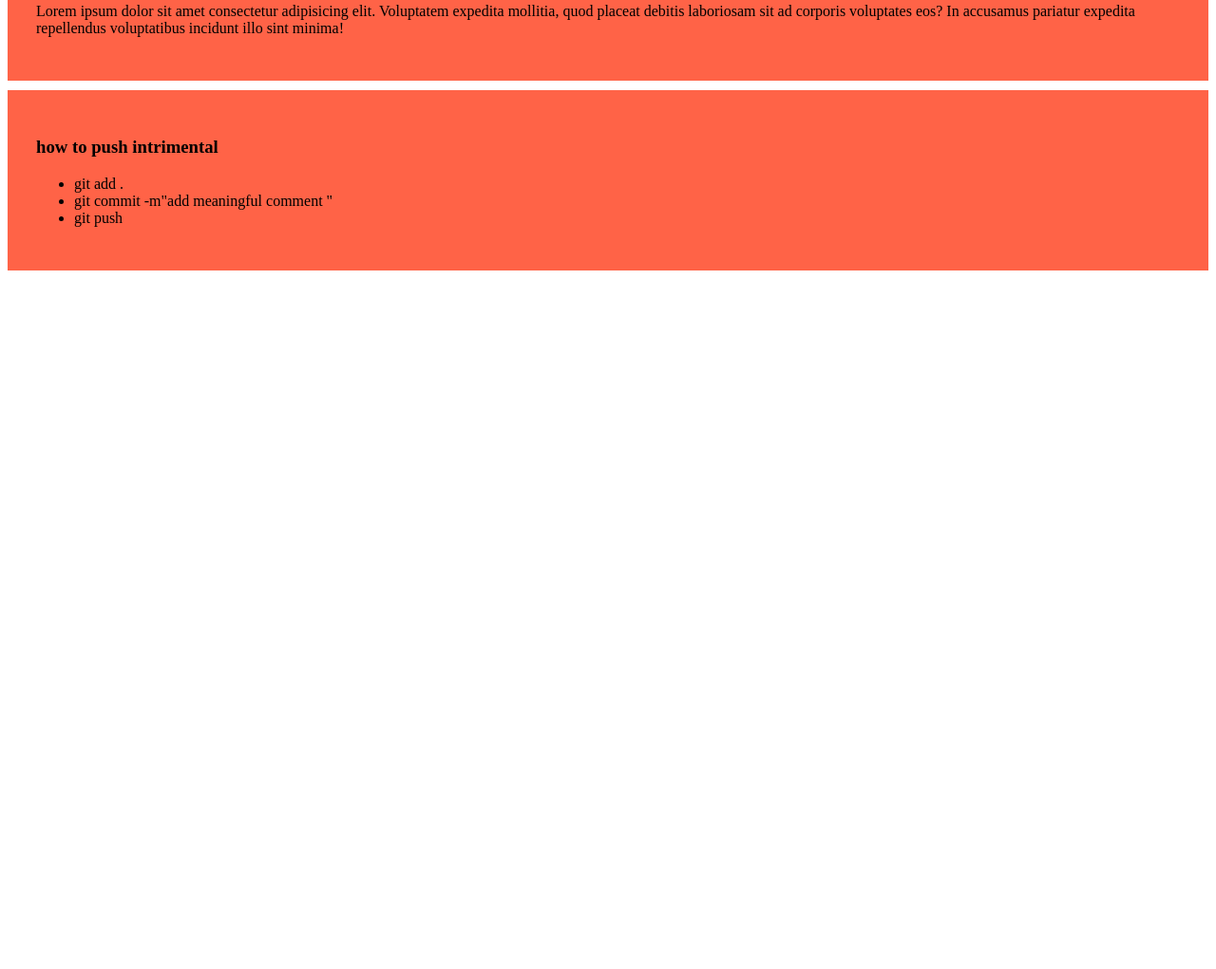
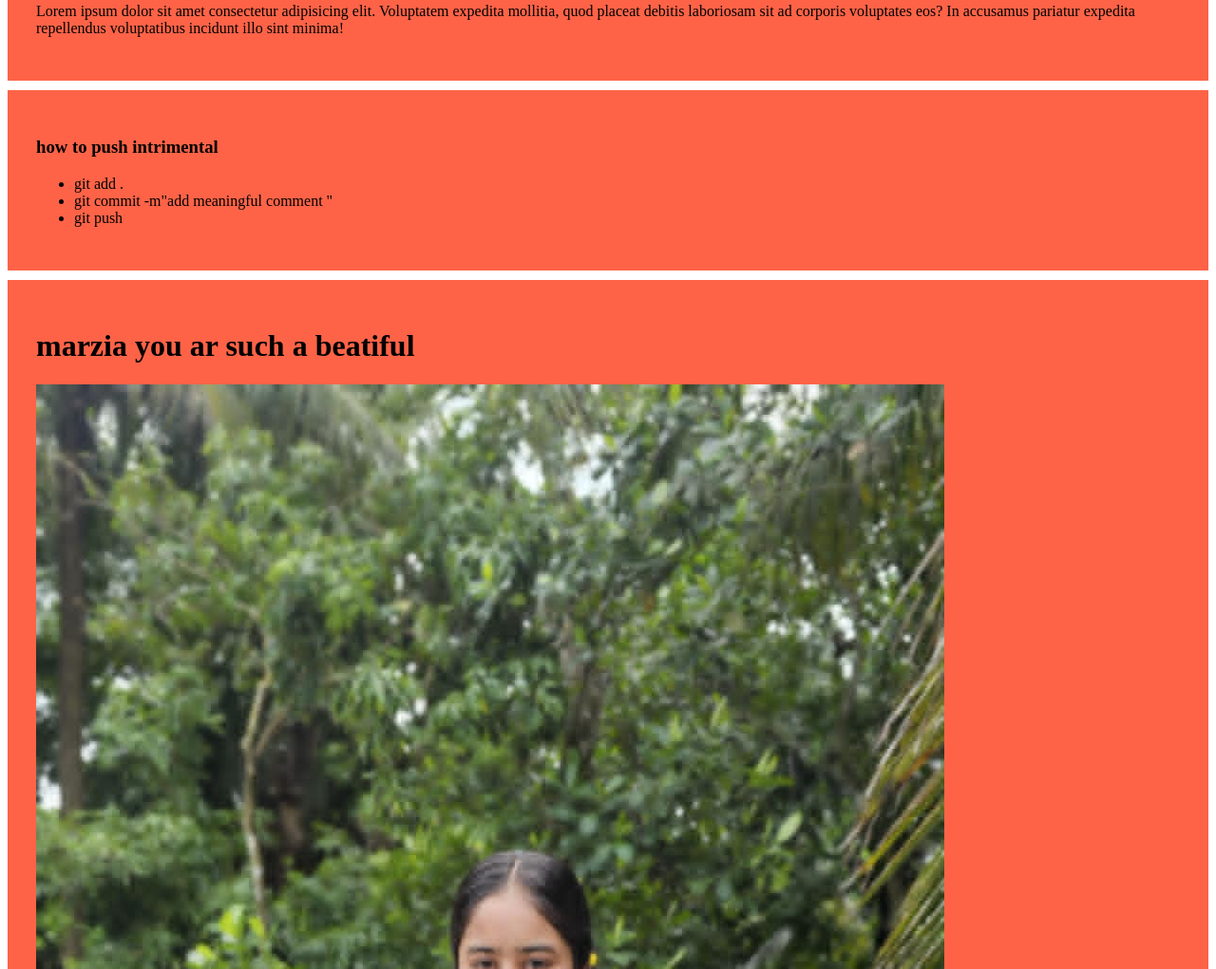
Before and after one commit to rayhanhassanratul/my-simple-website, a plain HTML site: page index.html in a window 1280 px wide. Shown: the part 479-1500 px from the top of the page at 95% size. Before the commit the page ends 800 px from the top, so only its background shows below. Drawn offline with Linux system fonts and the light colour scheme.

Commit message:
add a image

```diff
--- a/index.html
+++ b/index.html
@@ -33,5 +33,9 @@
             <li>git push</li>
         </ul>
     </div>
+    <div>
+        <h1>marzia you ar such a beatiful</h1>
+        <img src="marjia.jpg" alt="marjia">
+    </div>
 </body>
 </html>
```
Also changed, not shown: marjia.jpg (added).
